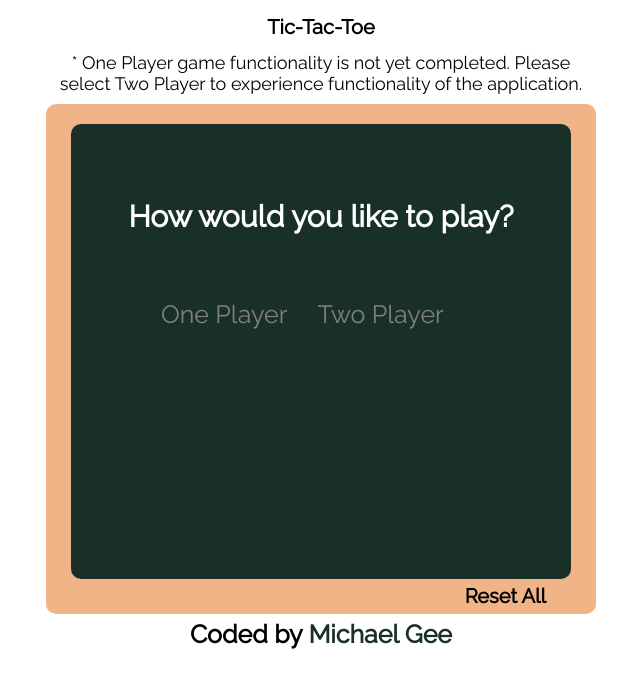
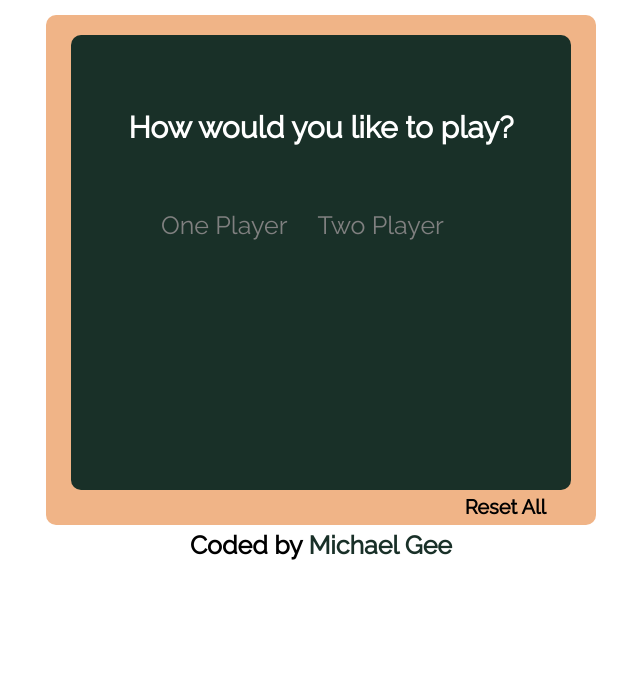
Before and after one commit to michael-gee/tic-tac-toe, a plain HTML site: page index.html in a window 1280 px wide. Shown: the whole page, without its empty margins (319-959 px from the left). Drawn offline with nearby package versions, Linux system fonts and the light colour scheme.

Commit message:
Update index.html

```diff
--- a/index.html
+++ b/index.html
@@ -6,12 +6,6 @@
     <title>Tic-Tac-Toe</title>
   </head>
   <body>
-
-  <!-- HEADER -->
-  <header>
-    <h1>Tic-Tac-Toe</h1>
-    <p id="p1-info">* One Player game functionality is not yet completed. Please select Two Player to experience functionality of the application.</p>
-  </header>
 
   <!-- PLAYER TURN BOXES -->
   <div class="player-turn-row">
@@ -31,7 +25,8 @@
         <h2>How would you like to play?</h2>
         <!-- PLAYERS OPTIONS DIV -->
         <div class="player-options">
-          <div class="option-one" onclick="gameMethod.setPlayers('one')">One Player</div>
+          <!-- ONCLICK FUNCTION FOR P1 -> onclick="gameMethod.setPlayers('one')" -->
+          <div id="disable-oP" class="option-one">One Player</div>
           <div class="option-two" onclick="gameMethod.setPlayers('two')">Two Player</div>
         </div><!-- PLAYERS OPTINS DIV END -->
       </div><!-- INTRO DIV END -->
```
